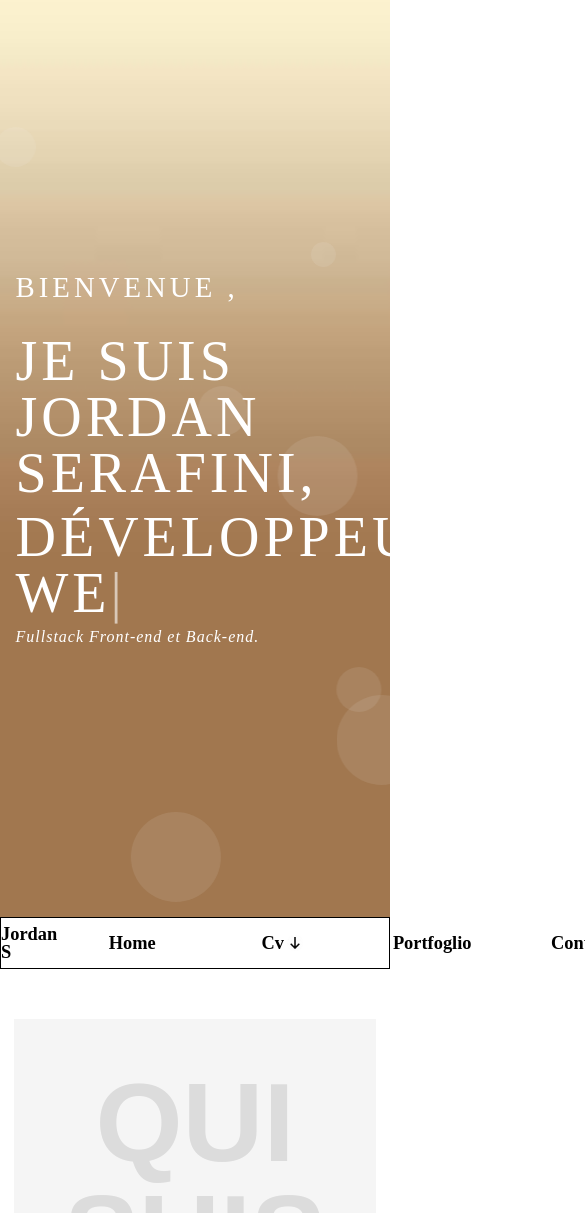
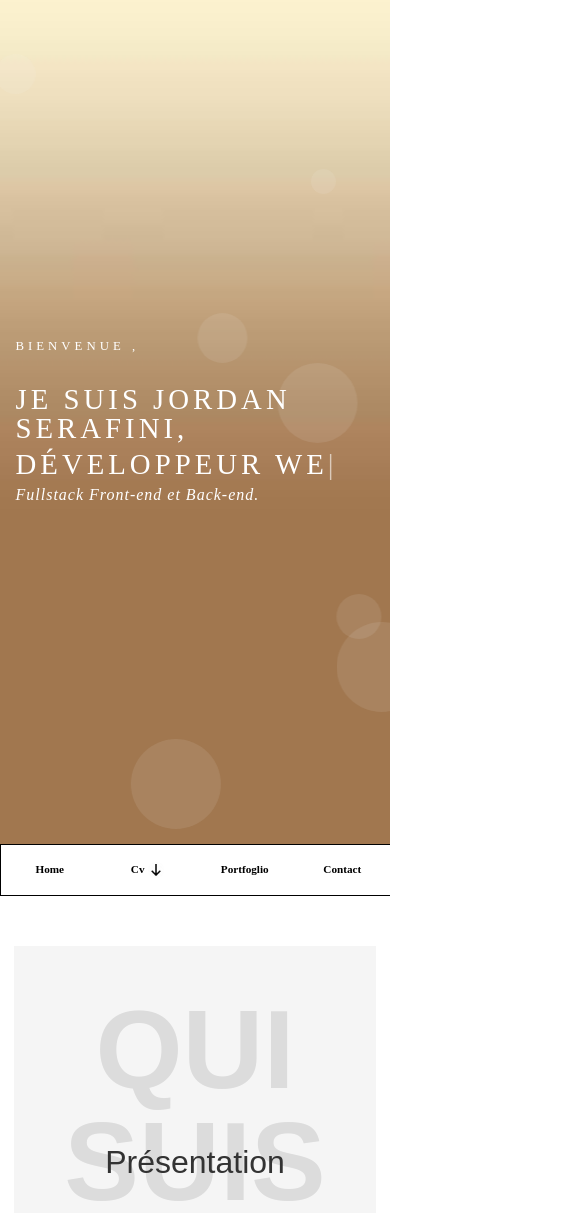
Before and after one commit to JordanSerafini/Cv-V2, a React (Vite) app: page / in a window 390 px wide. Shown: the top 1213 px of the page, 585 px wide, since content can reach past the window. Built offline with nearby package versions, Linux system fonts and the light colour scheme; a web font is replaced by a local one.

Commit message:
:construction: work in progress

```diff
--- a/src/App.css
+++ b/src/App.css
@@ -482,11 +482,11 @@ body {
 }
 
 .Skill-Scrolling-Container {
+
   overflow: hidden;
   max-width: 250px;
   mask: linear-gradient(to right, transparent, white 10px, white 90%, transparent);
   -webkit-mask: linear-gradient(to right, transparent, white 10px, white 90%, transparent);
-
 }
 
 .Skill-Name {
@@ -867,3 +867,65 @@ width: 50px;
     transform:translateX(-200px);
   }
 }
+
+
+
+/* ---------------------------------- MOBILE ---------------------------------- */
+
+@media screen and (max-width: 768px) {
+
+  .App {
+    overflow: hidden;
+  }
+
+  .Home-Start {
+    height: 100vh;
+    width: 100%;
+
+  }
+
+  .Home-Start img {
+    height: 100vh;
+    width: 100%;
+    object-fit: cover;
+    position: absolute;
+    left: 0;
+  }
+
+  .Bonjour{
+    font-size: 0.8rem;
+  }
+
+  .Presentation-Text{
+    font-size: 1.8rem;
+
+  }
+
+
+  /* --------------------------------- HEADER ---------------------------------*/
+  .Header {
+    position: sticky;
+    width: 100%;
+    height: 50px;
+    font-size: 0.7rem;
+    justify-content: space-evenly;
+
+  }
+
+
+
+  .Header-Tile {
+    display: none;
+  }
+
+  .Navbar {
+    width: 100%;
+}
+
+  .Navbar-Item {
+    width: 100%;
+
+
+  }
+
+}
--- a/src/App.jsx
+++ b/src/App.jsx
@@ -85,7 +85,7 @@ function App() {
   }, [showScroll]);
 
   return (
-    <>
+    <div className="App">
       <HomeStart />
       <Navbar  />
       <div
@@ -120,7 +120,7 @@ function App() {
       <div className={`upBtn ${showScroll ? "visible" : ""}`}>
         <img onClick={scrollToTop} src={upLogo} alt="Retour en haut" />
       </div>
-    </>
+    </div>
   );
 }
 
```
